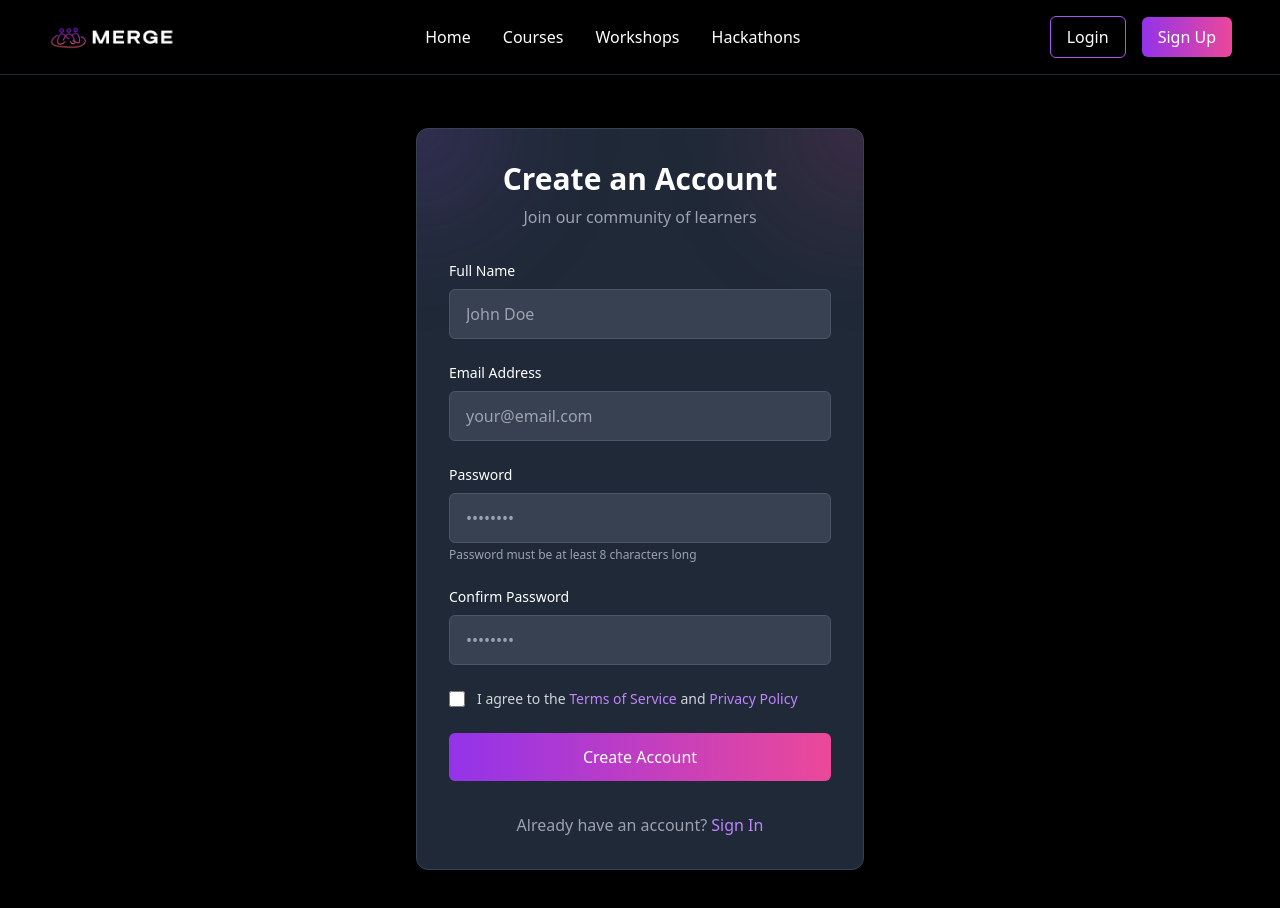
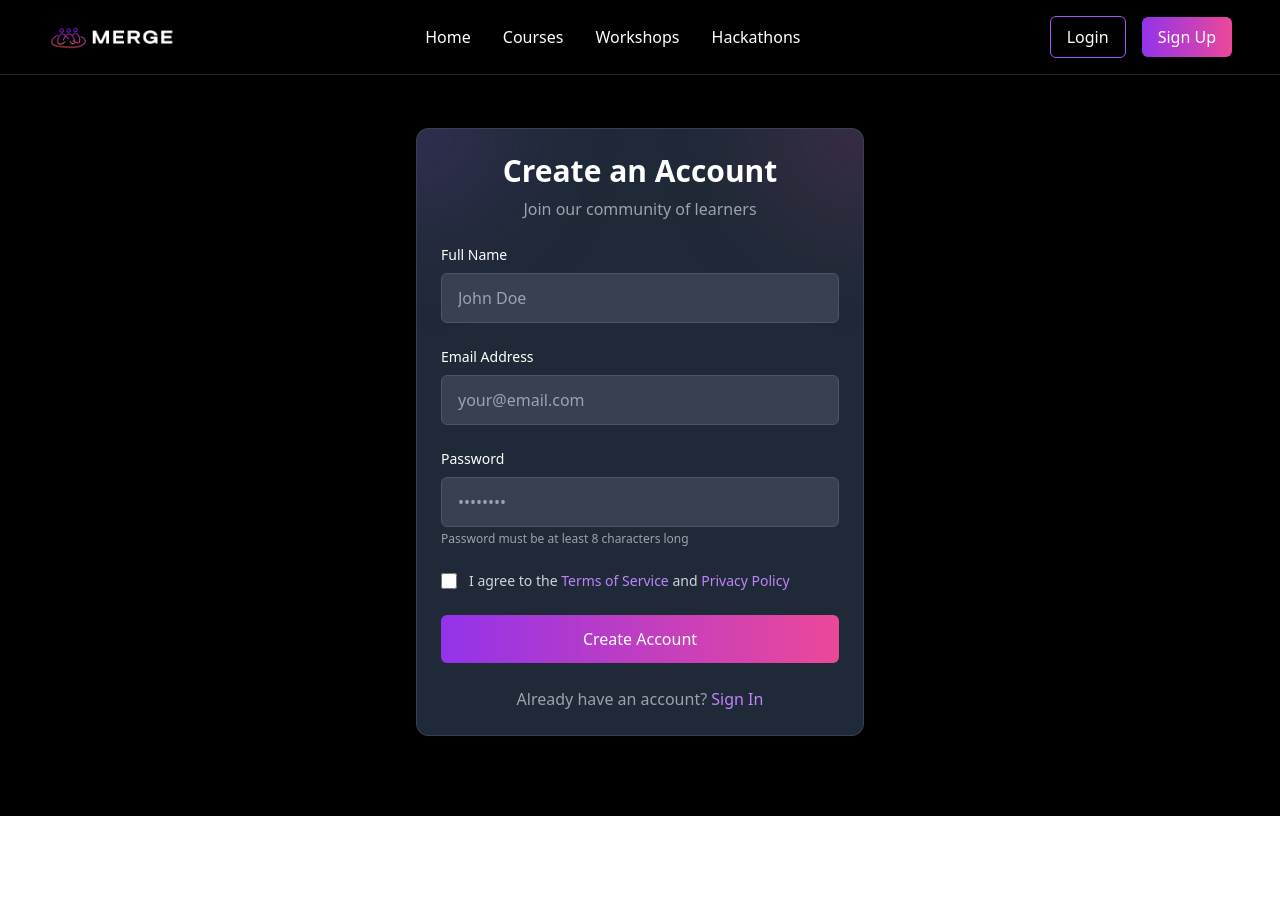
Before and after one commit to BitHiveTechnologies/Merge-Website, a Next.js app: page /signup in a window 1280 px wide. Shown: the top 908 px of the page. After the commit the page ends 816 px from the top, so only its background shows below. Built offline with nearby package versions, Linux system fonts and the light colour scheme.

Commit message:
can you write backend ?

```diff
--- a/app/signup/page.tsx
+++ b/app/signup/page.tsx
@@ -9,7 +9,6 @@ export default function SignupPage() {
         name: '',
         email: '',
         password: '',
-        confirmPassword: '',
         agreeToTerms: false,
     });
     const [isLoading, setIsLoading] = useState(false);
@@ -28,10 +27,6 @@ export default function SignupPage() {
         setError('');
 
         // Basic validation
-        if (formData.password !== formData.confirmPassword) {
-            setError('Passwords do not match');
-            return;
-        }
 
         if (formData.password.length < 8) {
             setError('Password must be at least 8 characters long');
@@ -83,8 +78,8 @@ export default function SignupPage() {
                     </div>
 
                     {/* Content */}
-                    <div className="relative p-8" data-oid="btt-652">
-                        <div className="text-center mb-8" data-oid="3eaj:3x">
+                    <div className="relative p-6" data-oid="btt-652">
+                        <div className="text-center mb-6" data-oid="3eaj:3x">
                             <h1 className="text-3xl font-bold mb-2" data-oid="hok_h1:">
                                 Create an Account
                             </h1>
@@ -170,27 +165,6 @@ export default function SignupPage() {
                                 </p>
                             </div>
 
-                            <div className="mb-6" data-oid="xa9nbh0">
-                                <label
-                                    htmlFor="confirmPassword"
-                                    className="block text-sm font-medium mb-2"
-                                    data-oid="10:izl2"
-                                >
-                                    Confirm Password
-                                </label>
-                                <input
-                                    id="confirmPassword"
-                                    name="confirmPassword"
-                                    type="password"
-                                    value={formData.confirmPassword}
-                                    onChange={handleChange}
-                                    className="w-full px-4 py-3 rounded-md bg-gray-700 border border-gray-600 focus:outline-none focus:border-purple-500 transition-colors"
-                                    placeholder="••••••••"
-                                    required
-                                    data-oid="ma8jw3o"
-                                />
-                            </div>
-
                             <div className="flex items-start mb-6" data-oid="p88.gbw">
                                 <div className="flex items-center h-5" data-oid="cwf35.6">
                                     <input
@@ -242,7 +216,7 @@ export default function SignupPage() {
                             </button>
                         </form>
 
-                        <div className="mt-8 text-center" data-oid="z1dt26n">
+                        <div className="mt-6 text-center" data-oid="z1dt26n">
                             <p className="text-gray-400" data-oid="-an0cjf">
                                 Already have an account?{' '}
                                 <Link
```
